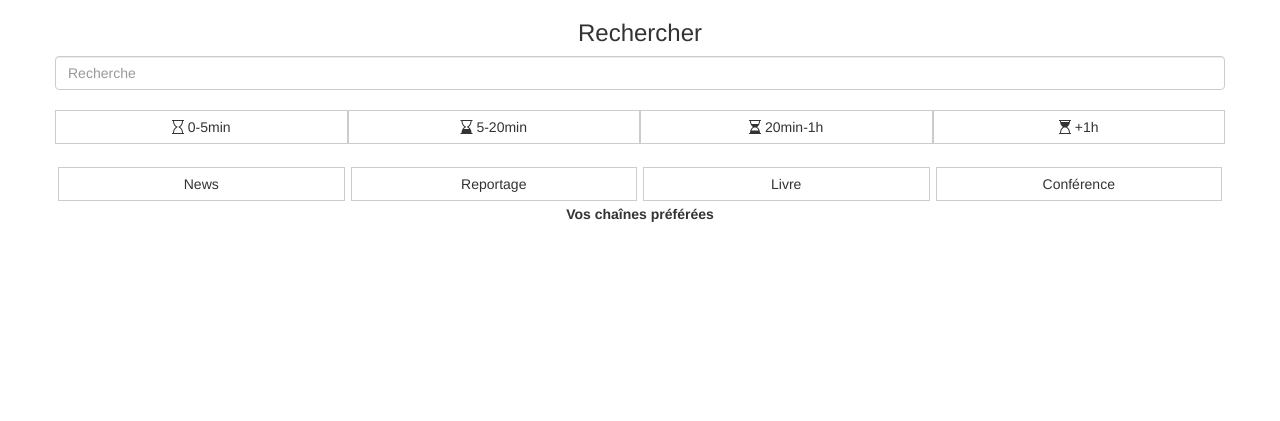
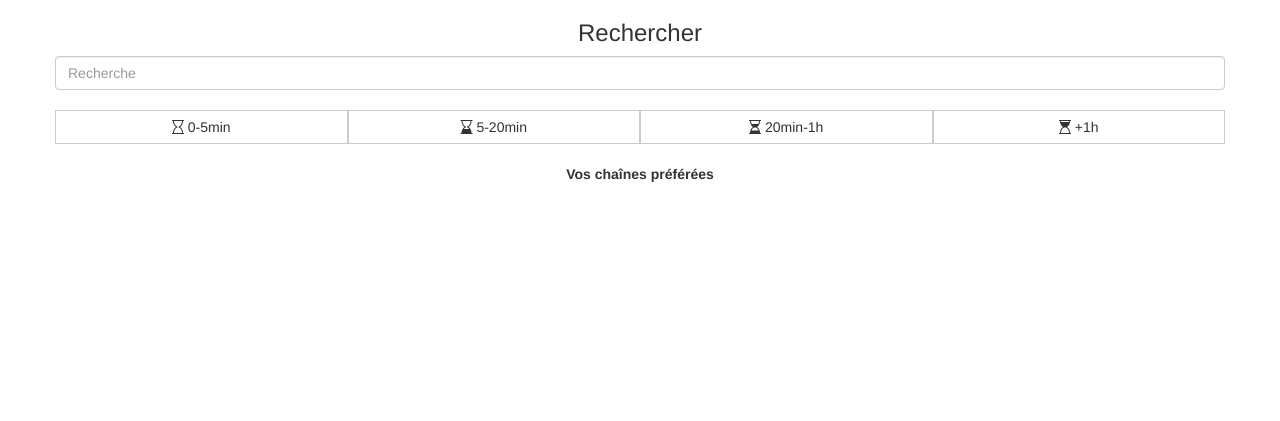
Before and after one commit to jypllx/stars, a Flask app: page /search/ in a window 1280 px wide. Shown: the top 421 px of the page. Run offline with Flask 2, Linux system fonts and the light colour scheme; the visitor is signed in with stand-in values (Sample User, id 1); data that the repository does not hold is empty; some libraries are stand-ins or nearby versions.

Commit message:
removed support filter

```diff
--- a/web/templates/mobile/recherche.html
+++ b/web/templates/mobile/recherche.html
@@ -18,13 +18,6 @@
                 <input id="cat_time" type="hidden" name="cat_time" value="">
             </div>
             <br/>
-            <div class="row type-filter">
-                <div class="col-xs-3"><a class="btn btn-block btn-default btn-type box" value="0" id="type0">News</a></div>
-                <div class="col-xs-3"><a class="btn btn-block btn-default btn-type box" value="1" id="type1">Reportage</a></div>
-                <div class="col-xs-3"><a class="btn btn-block btn-default btn-type box" value="2" id="type2">Livre</a></div>
-                <div class="col-xs-3"><a class="btn btn-block btn-default btn-type box" value="3" id="type3">Conférence</a></div>
-                <input id="cat_type" type="hidden" name="cat_type" value="">
-            </div>
             {% for tag in tags %}
                 <div class="row">
                     <p class="text-center"><b>{{tag.name}}</b></p>
```
